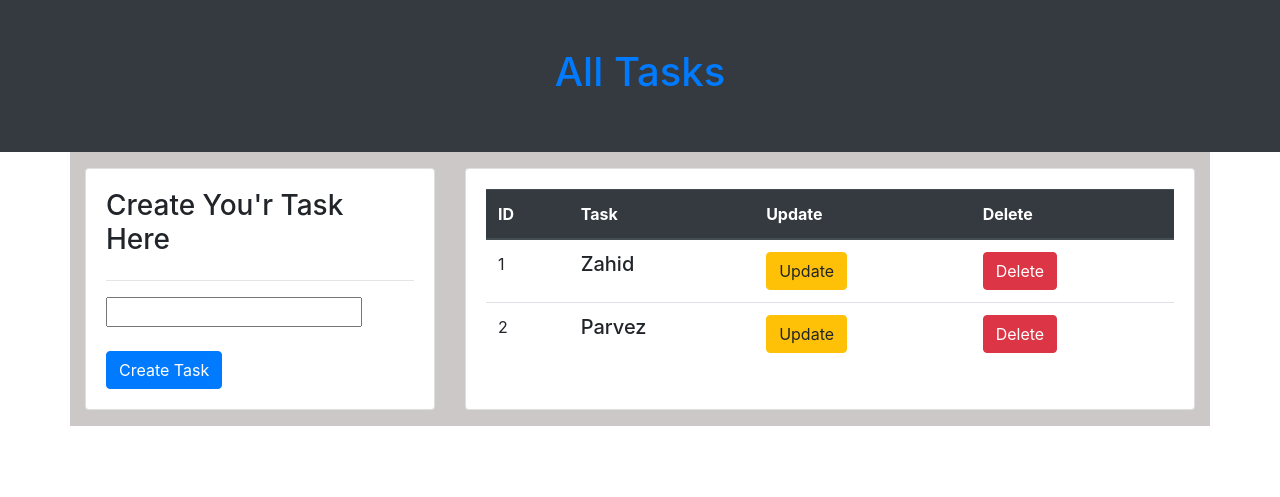
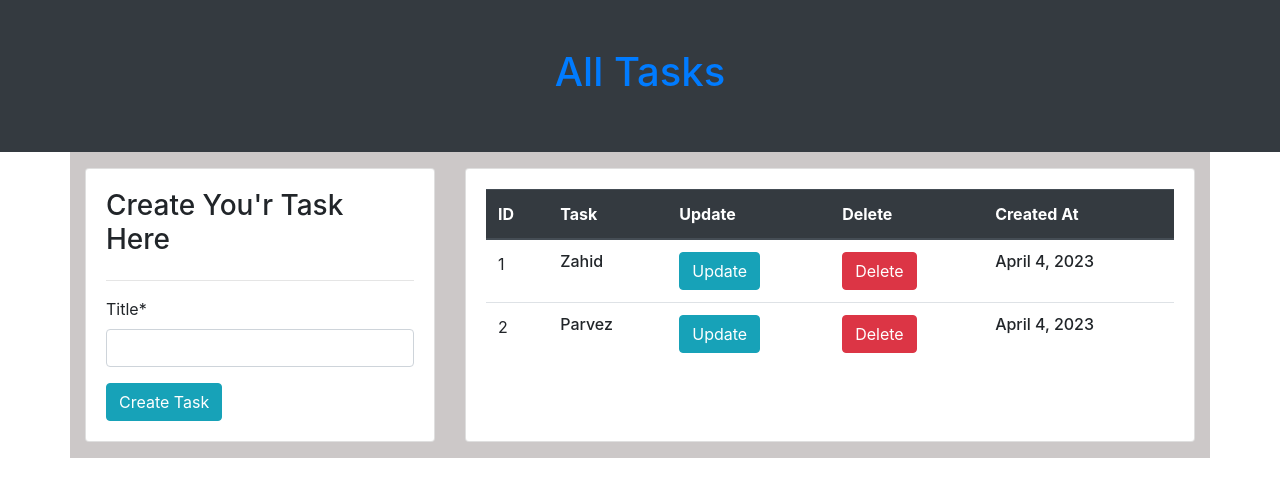
Before and after one commit to zahidhasanmilu/TO-DO-LIST, a Django app: page / in a window 1280 px wide. Shown: the top 497 px of the page. Run offline with Django 4.2, Linux system fonts and the light colour scheme; data comes from the database, SQL or seed files in the repository; both versions use the stored data as it was after the commit; some libraries are stand-ins or nearby versions.

Commit message:
Create task, Delete Task

```diff
--- a/ToDoList/Templates/base.html
+++ b/ToDoList/Templates/base.html
@@ -13,7 +13,9 @@
 </head>
 
 <body>
-  <center class="bg-dark p-5" style="color:aliceblue"> <h1>{% block heading %}  {% endblock heading %}</h1></center>
+  <center class="bg-dark p-5" style="color:aliceblue">
+    <h1>{% block heading %} {% endblock heading %}</h1>
+  </center>
   <div class="container py-3 " style="background-color: rgb(204, 200, 200);">
     {% block body %}
 
--- a/ToDoList/Templates/index.html
+++ b/ToDoList/Templates/index.html
@@ -1,4 +1,6 @@
-{% extends "base.html" %} {% block title %} TASK-HOMEPAGE {% endblock title %}
+{% extends "base.html" %}
+{% load crispy_forms_tags %}
+{% block title %} TASK-HOMEPAGE {% endblock title %}
 
 {% block heading %} <a href="{% url 'home' %}"> All Tasks </a>{% endblock heading %}
 
@@ -6,6 +8,9 @@
 {% block body %}
 
 <div class="contaner">
+    <!--  -->
+
+    <!-- ############### -->
     <div class="row">
         <div class="col-md-12">
             {% if messages %}
@@ -28,8 +33,9 @@
                 <hr>
                 <form method="POST">
                     {% csrf_token %}
-                    {{form.title}} <br> <br>
-                    <button type="submit" class="btn btn-primary">Create Task</button>
+                    {{form|crispy }}
+
+                    <button type="submit" class="btn btn-info">Create Task</button>
                 </form>
             </div>
         </div>
@@ -43,6 +49,8 @@
                             <th>Task</th>
                             <th>Update</th>
                             <th>Delete</th>
+                            <th>Created At</th>
+
                         </tr>
                     </thead>
                     <tbody>
@@ -51,18 +59,54 @@
                             <td scope="row">{{forloop.counter}}</td>
                             {% if task.complete == True %}
                             <td><strike>
-                                    <h5> {{task.title}}</h5>
+                                    <h6> {{task.title}}</h6>
                                 </strike></td>
                             {% else %}
                             <td><span>
-                                    <h5>{{task.title}}</h5>
+                                    <h6>{{task.title}}</h6>
                                 </span></td>
                             {% endif %}
 
+
                             <td><a href="{% url 'updateTask' task.id %}"><button type="button"
-                                        class="btn btn-warning">Update</button></a></td>
-                            <td><a href="{% url 'deleteTask' task.id %}"><button type="button"
-                                        class="btn btn-danger">Delete</button></a></td>
+                                        class="btn btn-info">Update</button></a></td>
+                            <td><!-- Button trigger modal -->
+                                <button type="button" class="btn btn-danger" data-toggle="modal"
+                                    data-target="#exampleModal_{{ task.id }}">
+                                    Delete
+                                </button>
+
+                                <!-- Modal -->
+                                <div class="modal fade" id="exampleModal_{{ task.id }}" tabindex="-1"
+                                    aria-labelledby="exampleModalLabel" aria-hidden="true">
+                                    <div class="modal-dialog">
+                                        <div class="modal-content">
+                                            <form action="{% url 'forcedelete' task.id %}" method="get">
+                                                <div class="modal-header">
+                                                    <h5 class="modal-title" id="exampleModalLabel">Are you sure want to
+                                                        delete this task?</h5>
+                                                    <button type="button" class="close" data-dismiss="modal"
+                                                        aria-label="Close">
+                                                        <span aria-hidden="true">&times;</span>
+                                                    </button>
+                                                </div>
+                                                <div class="modal-body">
+                                                    <p>Task Name: {{ task.title }}</p>
+                                                </div>
+                                                <div class="modal-footer">
+                                                    <button type="button" class="btn btn-secondary"
+                                                        data-dismiss="modal">No</button>
+                                                    <button type="submit" class="btn btn-primary">Yes</button>
+                                                </div>
+                                            </form>
+                                        </div>
+                                    </div>
+                                </div>
+                            </td>
+                            <td><span>
+                                    <h6>{{task.created|date}}</h6>
+                                </span></td>
+
                         </tr>
                         {% endfor %}
                     </tbody>
--- a/ToDoList/Templates/update.html
+++ b/ToDoList/Templates/update.html
@@ -1,4 +1,5 @@
 {% extends "base.html" %}
+{% load crispy_forms_tags %}
 
 {% block title %}
 Update Task Here
@@ -13,7 +14,7 @@ Update Task
 {% block body %}
 <form  method="POST" class="py-3">
     {% csrf_token %}
-    {{ form.as_p }}
+    {{ form|crispy }}
   <button type="submit" class="btn btn-warning">Submit</button>
 </form>
 <a href="{% url 'home' %}"> <button type="submit" class="btn btn-primary">Back To Home</button></a>
--- a/ToDoList/ToDoList/settings.py
+++ b/ToDoList/ToDoList/settings.py
@@ -41,7 +41,12 @@ INSTALLED_APPS = [
 
     #Custom
     'taskApp',
+
+    'crispy_forms',
+    'crispy_bootstrap4',
 ]
+
+CRISPY_TEMPLATE_PACK = 'bootstrap4'
 
 MIDDLEWARE = [
     'django.middleware.security.SecurityMiddleware',
--- a/ToDoList/taskApp/forms.py
+++ b/ToDoList/taskApp/forms.py
@@ -7,3 +7,8 @@ class TaskForm(forms.ModelForm):
     class Meta:
         model = Task
         fields = '__all__'
+
+class CreateTaskForm(forms.ModelForm):
+    class Meta:
+        model = Task
+        fields = ['title',]
--- a/ToDoList/taskApp/models.py
+++ b/ToDoList/taskApp/models.py
@@ -1,6 +1,8 @@
 from django.db import models
 
 # Create your models here.
+
+
 class Task(models.Model):
     title = models.CharField(max_length=255)
     complete = models.BooleanField(default=False)
--- a/ToDoList/taskApp/urls.py
+++ b/ToDoList/taskApp/urls.py
@@ -4,6 +4,5 @@ from .import views
 urlpatterns = [
     path('', views.home, name='home'),
     path('update-task/<str:id>/', views.update, name='updateTask'),
-    path('delete-task/<str:id>/', views.delete, name='deleteTask'),
     path('force-delete/<str:id>/', views.forcedelete, name='forcedelete'),
 ]
--- a/ToDoList/taskApp/views.py
+++ b/ToDoList/taskApp/views.py
@@ -1,32 +1,31 @@
 from django.shortcuts import render, redirect
 from .models import Task
-from .forms import TaskForm
+from .forms import TaskForm,CreateTaskForm
 from django.contrib import messages
 
 # Create your views here.
 
+
 def home(request):
     tasks = Task.objects.all()
-    form = TaskForm()
-    if request.method=="POST":
-        form = TaskForm(request.POST)
+    form = CreateTaskForm()
+    if request.method == "POST":
+        form = CreateTaskForm(request.POST)
         if form.is_valid():
-            form.save()
-            messages.success(request, "New Task Create Successfully")
+            obj = form.save()
+            messages.success(request, f"{obj.title} created cuccessfully")
             return redirect('home')
 
-    context={
+    context = {
         'task': tasks,
         'form': form,
     }
     return render(request, 'index.html', context)
 
 
-
-
-def update(request,id):
+def update(request, id):
     task = Task.objects.get(id=id)
-    if request.method=="POST":
+    if request.method == "POST":
         form = TaskForm(request.POST, instance=task)
         if form.is_valid():
             form.save()
@@ -37,24 +36,14 @@ def update(request,id):
             return redirect('update')
     else:
         form = TaskForm(instance=task)
-    context={
+    context = {
         'form': form,
         'task': task,
     }
     return render(request, 'update.html', context)
 
-def delete(request,id):
-    task = Task.objects.get(id=id)
-    if request.method=='POST':
-        task.delete()
-        messages.success(request, "Your Task Has Been Delete!")
-        return redirect('home')
-    context={
-        'task': task,
-    }
-    return render(request, 'delete.html', context)
 
-def forcedelete(request):
+def forcedelete(request, id):
     task = Task.objects.get(id=id)
     task.delete()
     messages.success(request, "Your Task Has Been Delete!")
```
Also changed, not shown: ToDoList/Templates/delete.html (+4 -4 lines), ToDoList/db.sqlite3.
